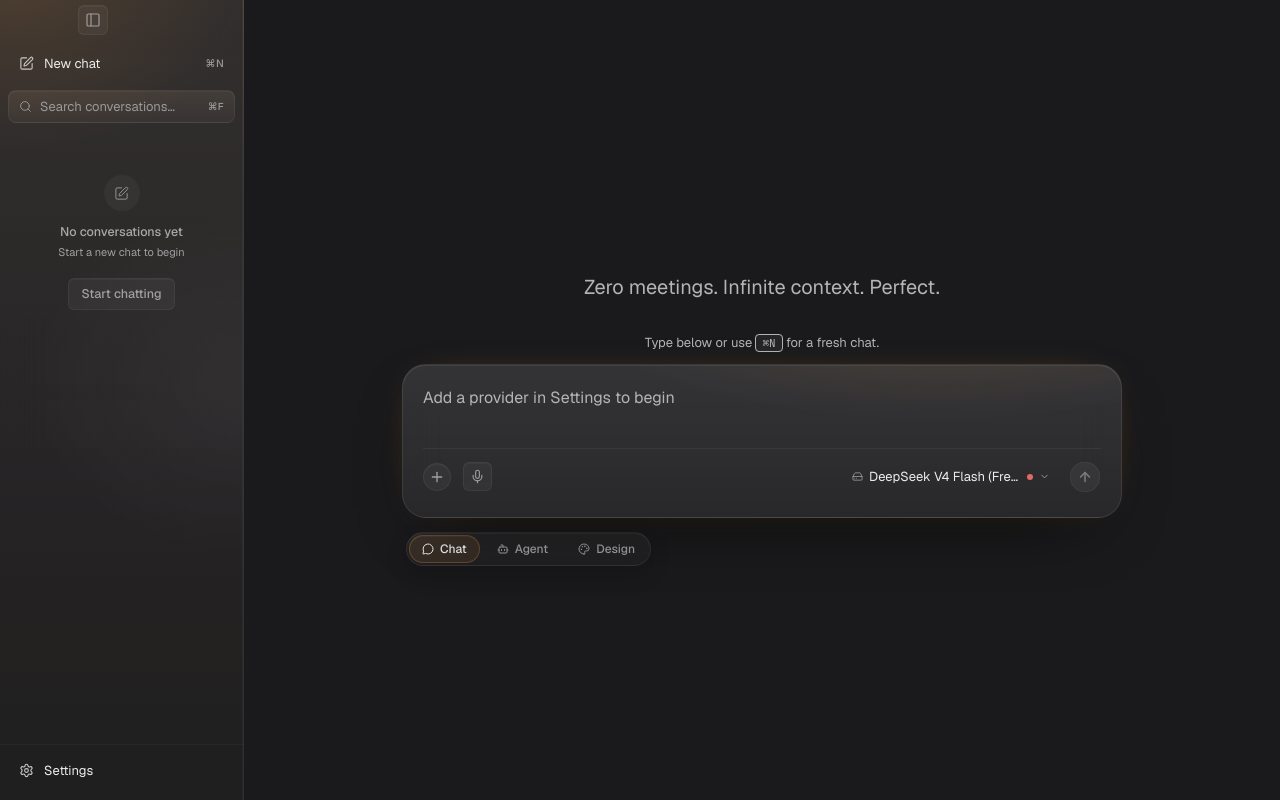
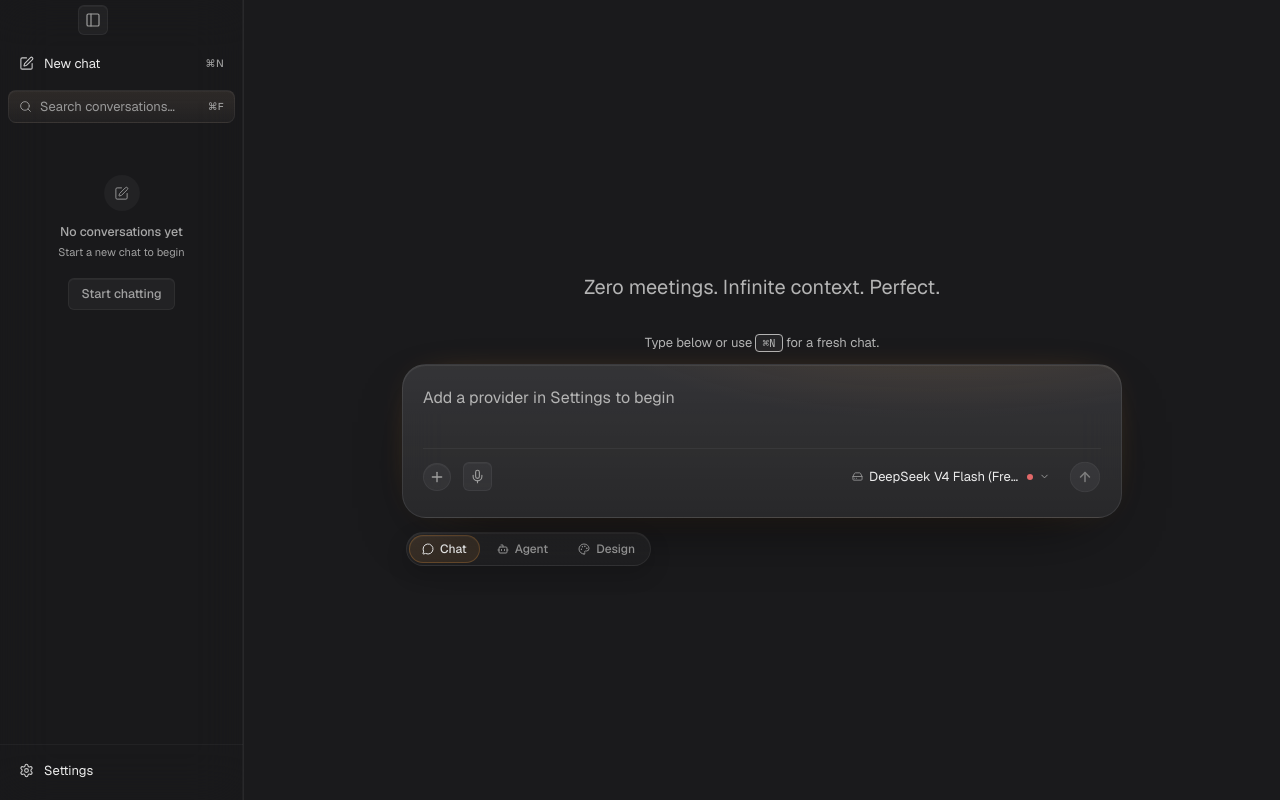
Before and after one commit to bchamberlin23/goatLLM, a React (Vite) app: page / in a window 1280 px wide. Built offline with nearby package versions, Linux system fonts and the light colour scheme.

Commit message:
fix: make sidebar share ambient glass background

```diff
--- a/src/App.tsx
+++ b/src/App.tsx
@@ -34,9 +34,9 @@ export default function App() {
   const glowBackgroundEnabled = useChatStore((s) => s.glowBackgroundEnabled);
   const glowBackgroundMode = useChatStore((s) => s.glowBackgroundMode);
   const [settingsOpen, setSettingsOpen] = useState(false);
-  const mainRef = useRef<HTMLElement>(null);
+  const shellRef = useRef<HTMLDivElement>(null);
 
-  useAmbientGlowPosition(mainRef, glowBackgroundEnabled);
+  useAmbientGlowPosition(shellRef, glowBackgroundEnabled);
 
   useEffect(() => { hydrate(); }, []);
   useEffect(() => {
@@ -152,16 +152,9 @@ export default function App() {
   });
 
   return (
-    <div className={`w-full h-screen flex overflow-hidden relative bg-bg mode-${glowBackgroundMode}`}>
     <div
-        className="h-full overflow-hidden shrink-0 transition-[width] duration-300 ease-out"
-        style={{ width: sidebarOpen ? 244 : 0 }}
-      >
-        <Sidebar onOpenSettings={handleOpenSettings} />
-      </div>
-      <main
-        ref={mainRef}
-        className="flex-1 h-full flex flex-col relative overflow-hidden"
+      ref={shellRef}
+      className={`w-full h-screen flex overflow-hidden relative bg-bg mode-${glowBackgroundMode}`}
       style={{
         "--glow-x": "52%",
         "--glow-y": "8%",
@@ -179,6 +172,15 @@ export default function App() {
           )}
         </div>
       )}
+      <div
+        className="relative z-10 h-full overflow-hidden shrink-0 transition-[width] duration-300 ease-out"
+        style={{ width: sidebarOpen ? 244 : 0 }}
+      >
+        <Sidebar onOpenSettings={handleOpenSettings} />
+      </div>
+      <main
+        className="relative z-10 flex-1 h-full flex flex-col overflow-hidden"
+      >
         <ChatView onOpenSettings={handleOpenSettings} />
       </main>
       <button
--- a/src/index.css
+++ b/src/index.css
@@ -843,11 +843,7 @@ button:not(:disabled):active {
 
 .sidebar-surface {
   border-right: 1px solid rgba(255, 255, 255, 0.072);
-  background:
-    radial-gradient(380px 280px at 18px -24px, rgba(var(--theme-glow-rgb), 0.14), transparent 62%),
-    radial-gradient(300px 240px at 100% 48%, rgba(255, 255, 255, 0.045), transparent 72%),
-    linear-gradient(180deg, rgba(var(--theme-glow-rgb), 0.04) 0%, rgba(var(--theme-glow-rgb), 0.01) 100%),
-    linear-gradient(180deg, rgba(44, 44, 47, 0.9) 0%, rgba(37, 37, 40, 0.92) 44%, rgba(29, 29, 31, 0.95) 100%);
+  background-color: rgba(26, 26, 28, 0.42);
   box-shadow:
     inset -1px 0 0 rgba(255, 255, 255, 0.035),
     18px 0 70px rgba(0, 0, 0, 0.24);
```
Also changed, not shown: 1 other file (tests, documents, lock files or other folders). Lines whose indentation alone changed are shown as unchanged.
